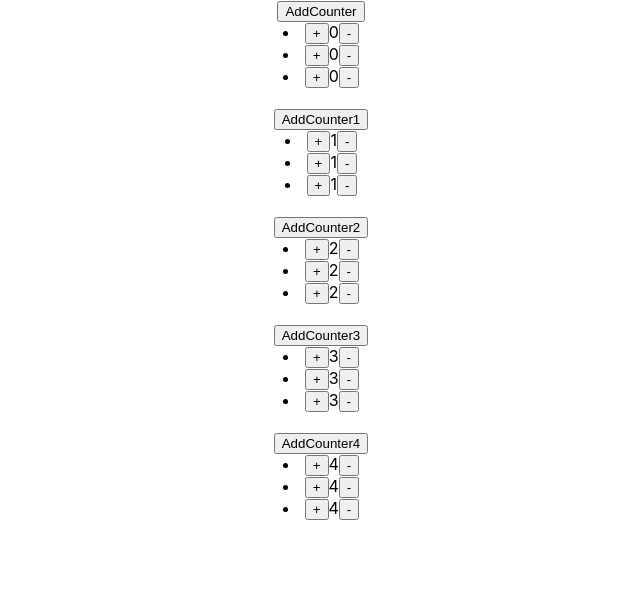
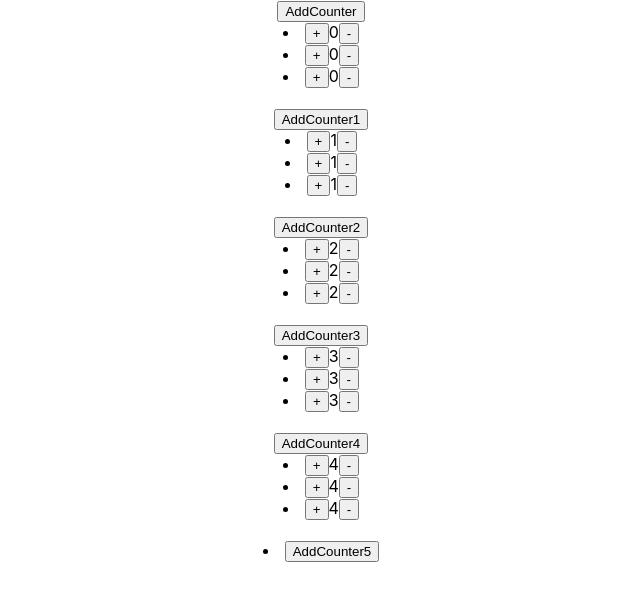
Before and after one commit to Nosov-Pavel/counter-del-me15.09, a React (Create React App) app: page / in a window 1280 px wide. Shown: the top 600 px of the page, without its empty margins (319-959 px from the left). Built offline with nearby package versions, Linux system fonts and the light colour scheme.

Commit message:
buttonAddCounter5

```diff
--- a/src/App.js
+++ b/src/App.js
@@ -95,6 +95,10 @@ function App() {
                 {el}
                 <button>-</button>
             </li>)}
+            <br/>
+            <li>
+                <button>AddCounter5</button>
+            </li>
         </div>
     );
 }
```
